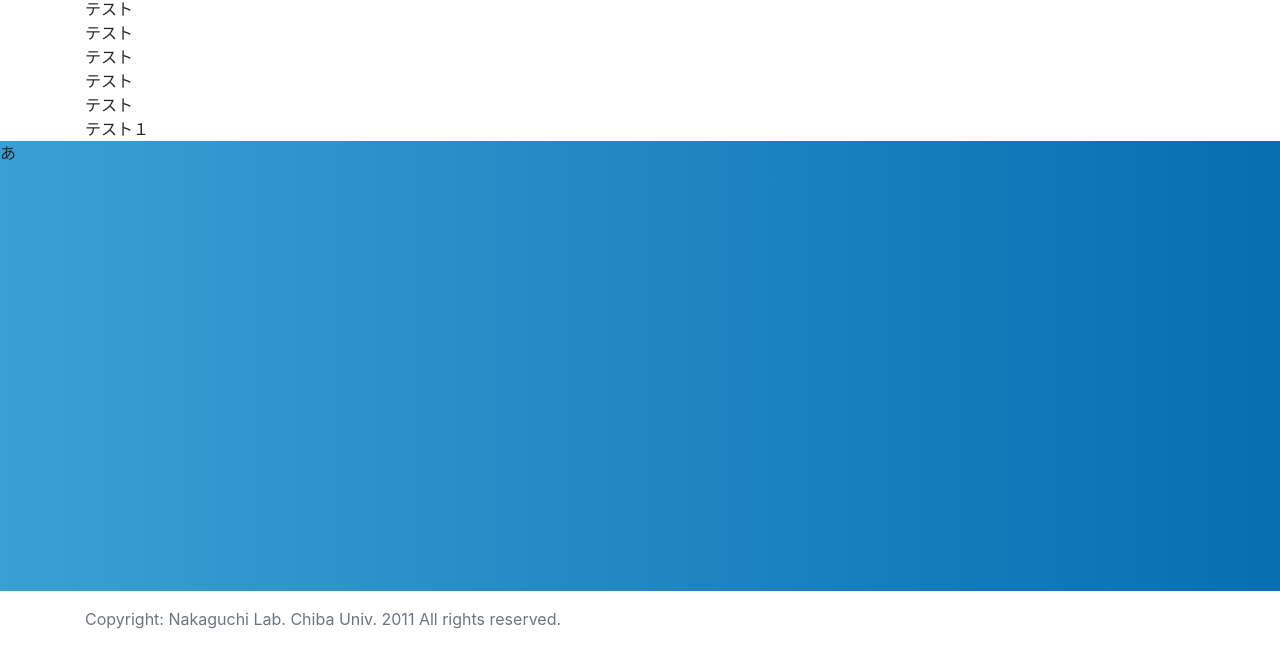
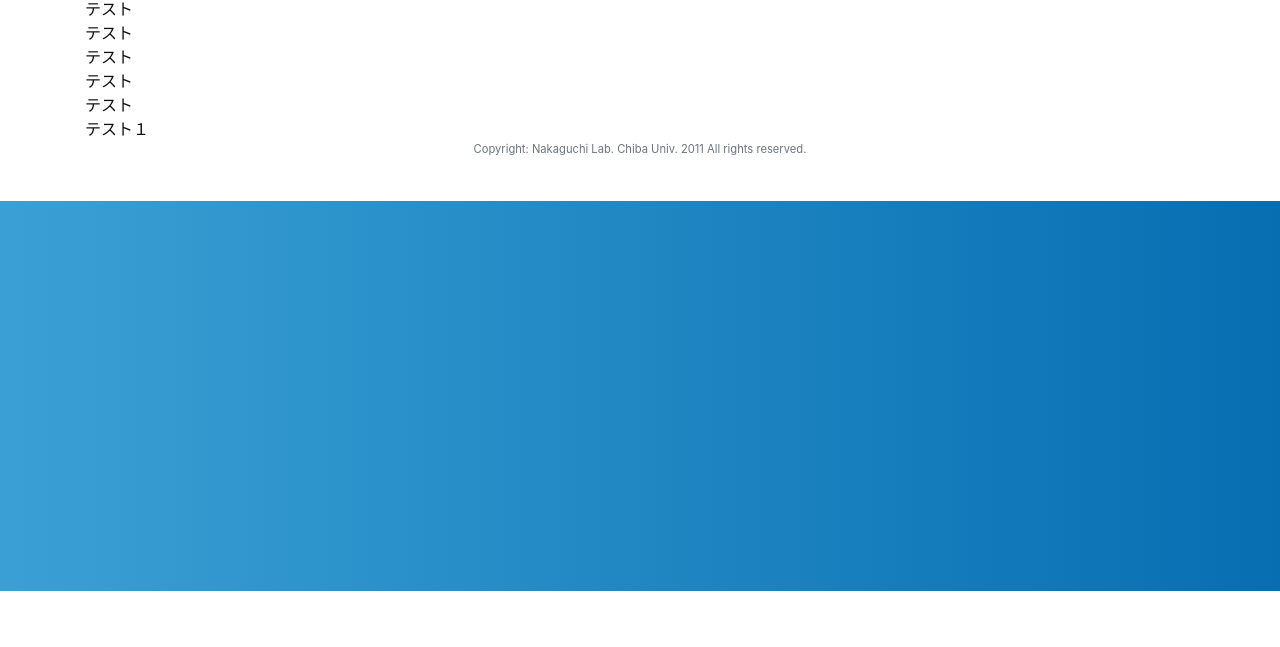
Before and after one commit to zd3g08/Nlab, a website: page html/index.html in a window 1280 px wide. Shown: the part 581-1228 px from the top of the page. After the commit the page ends 1172 px from the top, so only its background shows below. Drawn offline with nearby package versions, Linux system fonts and the light colour scheme.

Commit message:
images up

```diff
--- a/assets/scss/style.scss
+++ b/assets/scss/style.scss
@@ -1,6 +1,16 @@
 @charset "UTF-8";
 @import url('https://fonts.googleapis.com/css?family=Raleway:400,700&display=swap');
 @import "bootstrap";
+
+body {
+    color: #111111;
+}
+body,
+#wrapper {
+  display: flex;
+  flex-direction: column;
+  min-height: 100vh;
+}
 
 section .container {
     width: 1000px;
@@ -20,27 +30,18 @@ img.title__logo {
 img.gl-header__menu {
     width: 100px;
 }
-/* SNSボタン */
-.btn-social {
-  width: 40px;
-  color: white;
-}
 
-/* Facebook */
-.btn-fb {
-    background-color: #3B5998;
-    border-radius: 20px;
-}
-
-/* Twitter */
-.btn-tw {
-    background-color: #00aced;
-    border-radius: 20px;
-
-}
-
-.footer__ichiran {
+footer {
     width: 100%;
     height: 450px;
-    background: linear-gradient(90deg, #3AA0D4 0%, #076EB2 100%,);
+    background: linear-gradient(90deg, #3AA0D4 0%, #076EB2 100%, );
+    margin-top: auto;
 }
+.footer__copyright {
+    width: 100%;
+    height: 60px;
+    background-color: #fff;
+    text-align: center;
+    font-size: 0.7em;
+    color: #333333;
+}
--- a/html/index.html
+++ b/html/index.html
@@ -2,6 +2,7 @@
 <html lang="ja">
 
 <head>
+<div id="wapper">
     <meta charset="UTF-8">
     <title>千葉大学 　中口研究室 | Nakaguchi Lab. in Chiba Univ.</title>
     <meta name="viewport" content="width=device-width, initial-scale=1.0">
@@ -12,7 +13,8 @@
 
 <body>
     <header>
-        <nav class="navbar navbar-expand-lg navbar-light"><!-- ナビゲーションメニューここから -->
+        <nav class="navbar navbar-expand-lg navbar-light">
+            <!-- ナビゲーションメニューここから -->
             <div class="container">
                 <button class="navbar-toggler" type="button" data-toggle="collapse" data-target="#navbarNavDropdown" aria-controls="navbarNavDropdown" aria-expanded="false" aria-label="Toggle navigation">
                     <span class="navbar-toggler-icon"></span>
@@ -40,7 +42,8 @@
             <img class="title__logo" src="images/title_bg.jpg" alt="">
         </div>
     </header>
-        <section class="container"><!-- タブの中身ここから -->
+    <section class="container">
+        <!-- タブの中身ここから -->
         <nav class="gl-header mt-3">
             <div class="nav nav-tabs" id="nav-tab" role="tablist">
                 <a class="nav-item nav-link active bg-dark text-light" id="nav-home-tab" data-toggle="tab" href="#nav-home" role="tab">研究室テーマ
@@ -59,20 +62,16 @@
             </div>
         </nav>
     </section><!-- タブの中身ここまで -->
-
-    <main>
-    </main>
+    <main><!-- mainコンテンツここから -->
+    </main><!-- mainコンテンツここまで -->
     <footer class="footer__ichiran">
-        あ
-    </footer>
-
-<footer class="footer mx-auto py-3">
-  <div class="container">
+        <div class="footer__copyright">
             <span class="text-muted">Copyright: Nakaguchi Lab. Chiba Univ. 2011 All rights reserved.</span>
         </div>
     </footer>
     <script>
     </script>
+</div>
 </body>
 <script src="https://ajax.googleapis.com/ajax/libs/jquery/3.4.1/jquery.min.js"></script>
 <script src="js/bootstrap.bundle.min.js"></script>
```
Also changed, not shown: assets/index.html (+5 -6 lines), html/css/style.css. Lines whose indentation alone changed are shown as unchanged.
